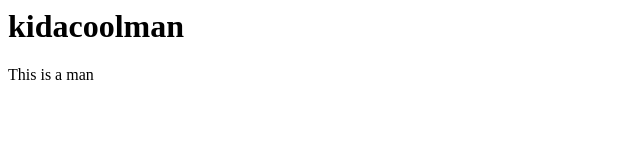
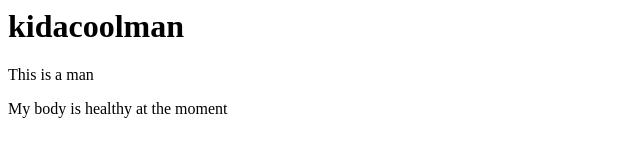
Before and after one commit to leonardegbaaibon/Tutorial, a plain HTML site: page Index.html in a window 1280 px wide. Shown: the whole page, without its empty margins (0-640 px from the left). Drawn offline with Linux system fonts and the light colour scheme.

Commit message:
Updated code

```diff
--- a/Index.html
+++ b/Index.html
@@ -5,4 +5,7 @@
     <p>
         This is a man
     </p>
+    <div>
+        My body is healthy at the moment
+    </div>
 </body>
```
